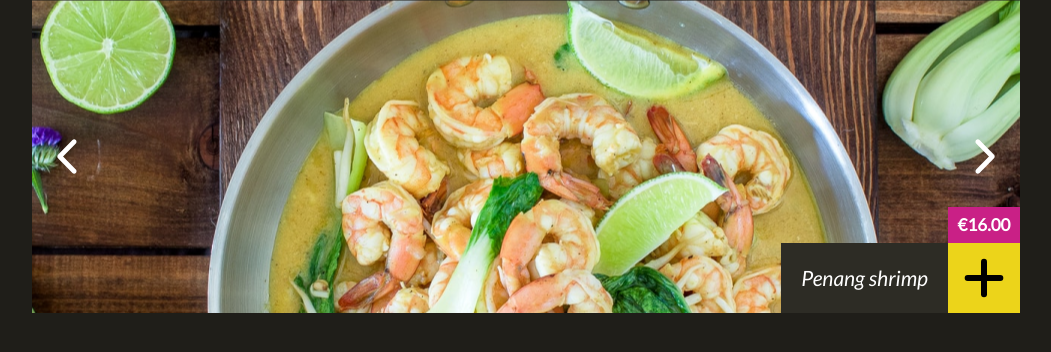
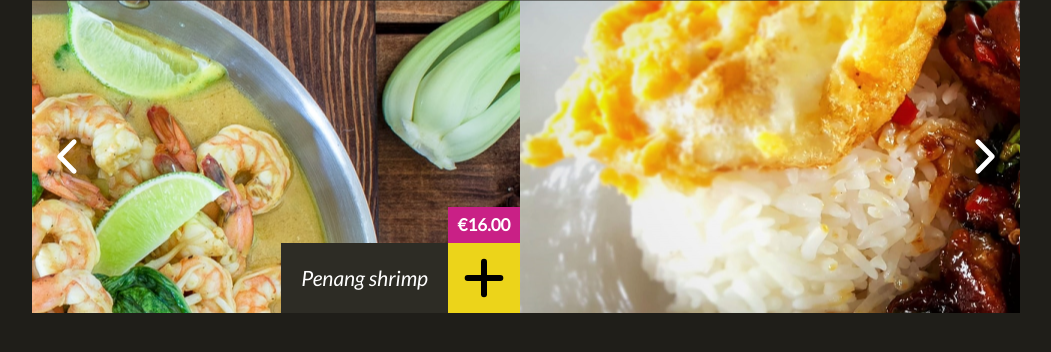
Before and after one commit to js-tasks-ru/jsbasic-20221215_forumgm18, a website: page 5-module/3-task/index.html in a window 1280 px wide. Both pictures are taken after a click on the element 1099 px from the left and 156 px from the top of the page. Shown: the whole page, without its empty margins (114-1165 px from the left). Drawn offline with Linux system fonts and the light colour scheme.

Commit message:
Решена задача 3 из модуля 5.

```diff
--- a/5-module/1-task/index.js
+++ b/5-module/1-task/index.js
@@ -1,3 +1,4 @@
 function hideSelf() {
-  // ваш код...
+  let btn = document.querySelector('button.hide-self-button');
+  if ( btn ) btn.hidden = true;
 }
--- a/5-module/3-task/index.js
+++ b/5-module/3-task/index.js
@@ -1,3 +1,38 @@
 function initCarousel() {
-  // ваш код...
+  let
+    currentSlideIndex, carouselSlideWidth, carouselInner,
+    carouselSlidesCount, carouselArrowRight, carouselArrowLeft;
+
+  try {
+    currentSlideIndex = 0,
+    // carouselSlideWidth = document.querySelector('[data-carousel-holder]').offsetWidth, // тесты не проходят, хотя слайдер работает верно
+    carouselSlideWidth = 500, // Чтобы пройти тесты пришлось принудительно установить ширину слайда. Слайдер работает не верно, но тесты проходят
+    carouselInner = document.querySelector('.carousel__inner'),
+    carouselSlidesCount = carouselInner.querySelectorAll('.carousel__slide').length,
+    carouselArrowRight = document.querySelector('.carousel__arrow_right'),
+    carouselArrowLeft = document.querySelector('.carousel__arrow_left');
+  } catch(e) {
+    console.log(e);
+    return;
+  }
+
+  updateCarousel();
+
+  carouselArrowRight.addEventListener('click', e => {
+    e.preventDefault();
+    currentSlideIndex++
+    updateCarousel();
+  });
+  carouselArrowLeft.addEventListener('click', e => {
+    e.preventDefault();
+    currentSlideIndex--
+    updateCarousel();
+  });
+
+  function updateCarousel() {
+    let offset = -currentSlideIndex * carouselSlideWidth;
+    carouselInner.style.transform = `translateX(${offset}px)`;
+    carouselArrowLeft.style.display = currentSlideIndex === 0 ? 'none' : '';
+    carouselArrowRight.style.display = currentSlideIndex === carouselSlidesCount - 1 ? 'none' : '';
+  }
 }
```
Also changed, not shown: 5-module/1-task/index.html (+2 -2 lines), 5-module/2-task/index.html (+1 -1 lines), 5-module/2-task/index.js (+6 -2 lines), 5-module/3-task/index.html (+2 -2 lines).
